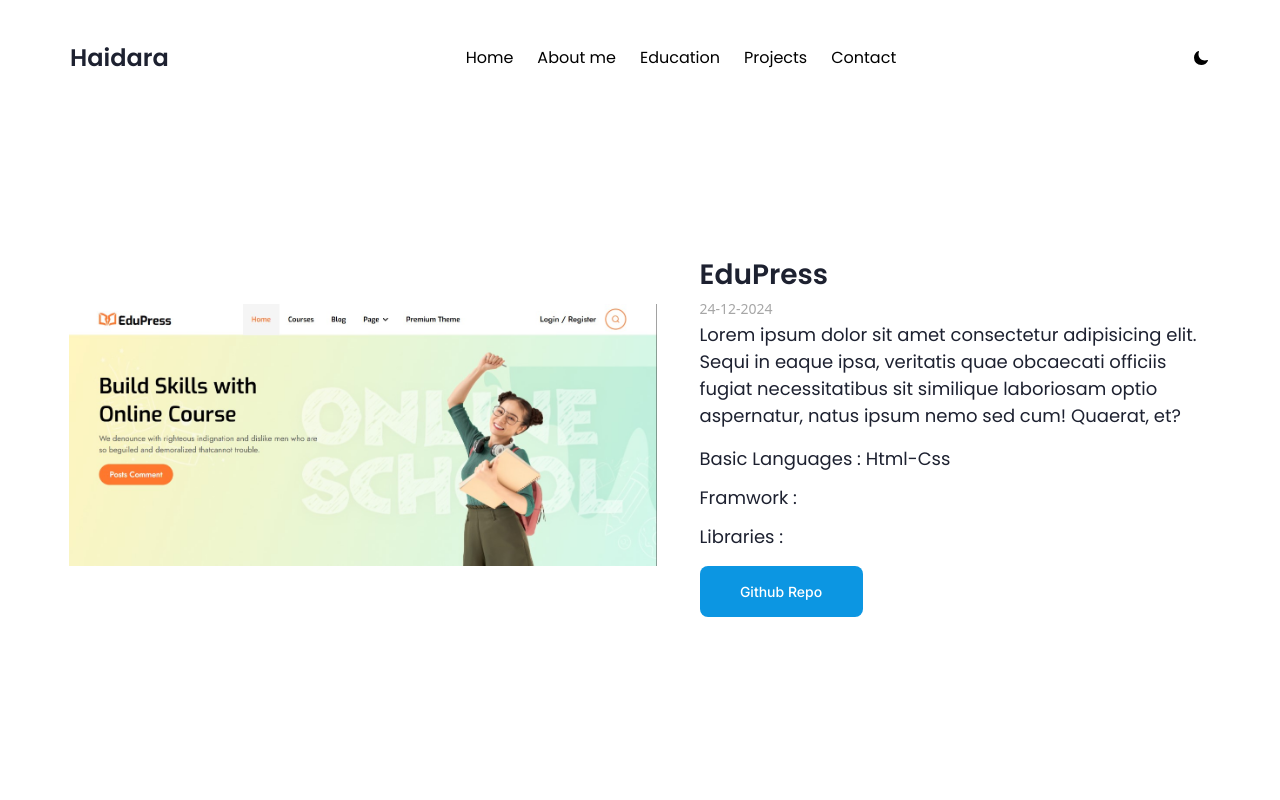
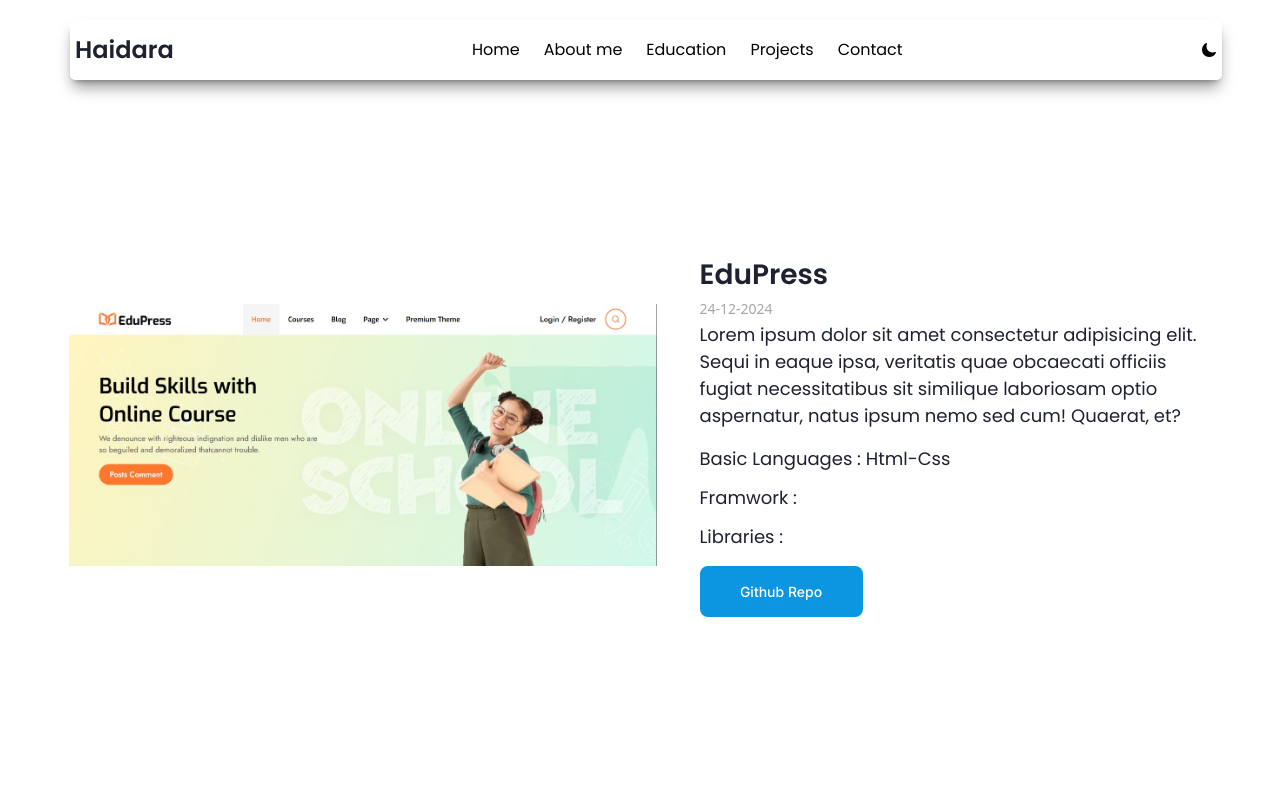
Before and after one commit to Haidara-Soliman/portfolio, a React (Vite) app: page /portfolio/ProjectDetails.jsx/1 in a window 1280 px wide. Shown: the top 800 px of the page. Built offline with nearby package versions, Linux system fonts and the light colour scheme.

Commit message:
UpdateContent

```diff
--- a/src/components/Home/Home.jsx
+++ b/src/components/Home/Home.jsx
@@ -6,14 +6,14 @@ const Home = () => {
     <>
       <section
         name="Home"
-        className="flex flex-col items-center mr-[25px] ml-[25px] justify-between pt-[100px] gap-[50px] md:flex md:flex-row md:ml-[70px] md:mr-[70px] border-dashed border-b-[1px] border-l-[#1D2130] pb-[100px] relative"
+        className="flex flex-col items-center mr-[25px] ml-[25px] justify-between pt-[110px] gap-[50px] md:flex md:flex-row md:ml-[70px] md:mr-[70px] border-dashed border-b-[1px] border-l-[#1D2130] pb-[100px] relative"
       >
         <div className="max-w-[645px] flex flex-col gap-[40px]">
           <div className="max-w-[562px]">
             <p className="w-[100px]  h-[42px]">
-              <span className="text-[#0C96E2]">Welcome</span>
+              <span className="text-[#0C96E2] text-[20px]">Welcome</span>
             </p>
-            <h1 className="text-[#1D2130] font-[700] text-[55px]">
+            <h1 className="text-[#1D2130] font-[700] text-[26px] md:text-[55px]">
               <span className="font-[300]">HEY!</span> I’m Haidara , Frontend
               Developer
             </h1>
@@ -32,7 +32,7 @@ const Home = () => {
         </div>
         <img
           src="/portfolio/img/personalImage.JPG"
-          className="w-[385px] h-[444px] z-[2]"
+          className="shadow-xl/40 rounded-[9px] w-[385px] h-[444px] z-[2]"
         />
         <img
           src="/portfolio/img/dot.svg"
--- a/src/components/NavBar/NavBar.jsx
+++ b/src/components/NavBar/NavBar.jsx
@@ -14,12 +14,15 @@ export const NavBar = ({ items, mode, changeMode }) => {
       nav.classList.remove("show");
     }
   };
+
   return (
     <nav
       id="navigat"
-      className=" w-[89%] flex justify-between md:ml-[70px] md:mr-[70px] mr-[25px] ml-[25px] pt-[40px] font-pop fixed top-[0] rounded-[5px] z-[5] "
+      className="shadow-lg/40 w-[90%] flex items-center h-[60px] justify-between md:ml-[70px] md:mr-[70px] mr-[25px] ml-[25px] mt-[20px] font-pop fixed top-[0] rounded-[5px] z-[5] "
     >
-      <h2 className=" text-[24px] text-[#1D2130] font-semibold">Haidara</h2>
+      <h2 className="pl-[5px] text-[20px] md:text-[24px] text-[#1D2130] font-semibold">
+        Haidara
+      </h2>
       <ul className="navmenue w-[100%]  flex flex-col gap-3 absolute top-[-200px] transition-normal duration-[0.7s] transition-all md:top-[0]  items-center justify-center md:relative md:gap-[24px] md:flex md:flex-row">
         {items.map((item, index) => {
           return (
@@ -40,6 +43,7 @@ export const NavBar = ({ items, mode, changeMode }) => {
         })}
       </ul>
       <button
+        className="pr-[5px]"
         onClick={() => {
           changeMode((prev) => (prev == "light" ? "dark" : "light"));
           console.log(mode);
--- a/src/index.css
+++ b/src/index.css
@@ -6,6 +6,9 @@
   --font-pop: "Poppins", "sans-serif";
 }
 .dark {
+  nav {
+    box-shadow: 0 10px 10px #a09e9e ;
+  }
   background-color: #1d2130;
   transition: 0.7s all ease-in;
   p,
@@ -13,11 +16,12 @@
   h1,
   h2,
   h3,
-  h4   {
+  h4 {
     color: #ffffff;
   }
 }
 .light {
   background-color: #fff;
   transition: 0.5s all ease-in;
+  /* box-shadow: 0 20px 25px red; */
 }
```
